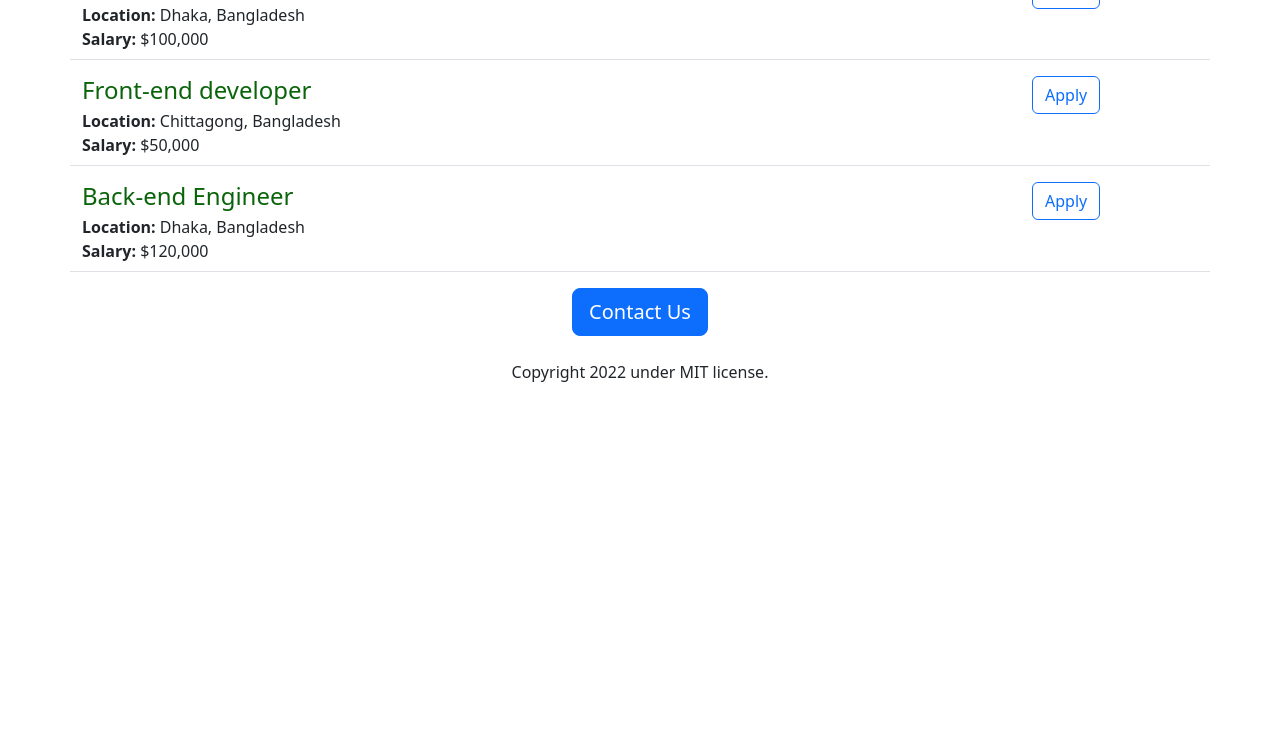
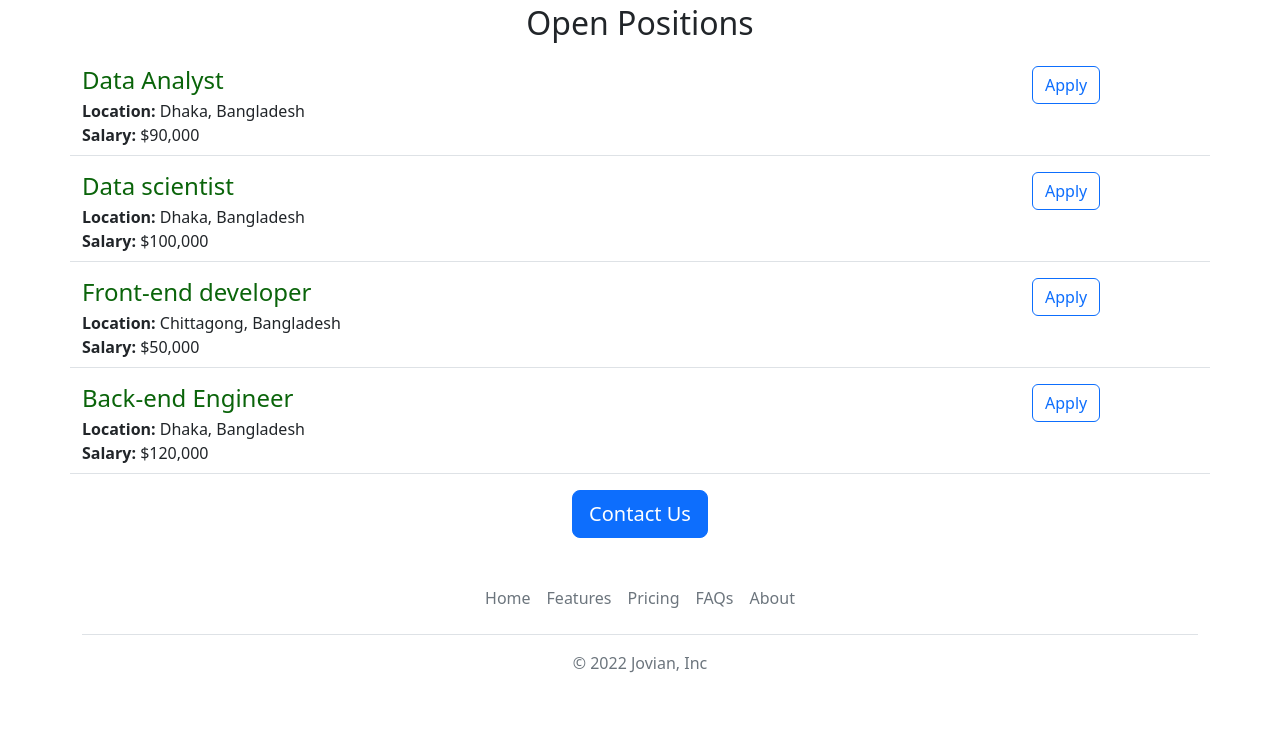
Before and after one commit to Shakil7654/jobian-career-website, a Flask app: page / in a window 1280 px wide. Shown: the part 860-1591 px from the top of the page. Before the commit the page ends 1242 px from the top, so only its background shows below. Run offline with Flask 2, Linux system fonts and the light colour scheme.

Commit message:
added navbar and footer

```diff
--- /dev/null
+++ b/templates/footer.html
@@ -0,0 +1,12 @@
+<div class="container">
+  <footer class="py-3 my-4">
+    <ul class="nav justify-content-center border-bottom pb-3 mb-3">
+      <li class="nav-item"><a href="#" class="nav-link px-2 text-muted">Home</a></li>
+      <li class="nav-item"><a href="#" class="nav-link px-2 text-muted">Features</a></li>
+      <li class="nav-item"><a href="#" class="nav-link px-2 text-muted">Pricing</a></li>
+      <li class="nav-item"><a href="#" class="nav-link px-2 text-muted">FAQs</a></li>
+      <li class="nav-item"><a href="#" class="nav-link px-2 text-muted">About</a></li>
+    </ul>
+    <p class="text-center text-muted">&copy; 2022 Jovian, Inc</p>
+  </footer>
+</div>
--- a/templates/home.html
+++ b/templates/home.html
@@ -10,18 +10,31 @@
         height: 360px;
         width:100%;
         object-fit:cover;
+        margin-bottom: 16px;
       }
     </style>
   </head>
 
   <body>
+    {% include 'nav.html' %}
+    <img class="img-fluid" id="banner" src="https://jobian-career-website.shakil7654.repl.co/static/banner.jpg">
+
     <div class="container">
-      <h1 class="text-center mt-4 mb-4">Jovian Careers</h1>
-      <img class="img-fluid" id="banner" src="https://jobian-career-website.shakil7654.repl.co/static/banner.jpg">
-
-      <h2 class="text-center mt-2 mb-4">About Jovian</h2>
-
-      <p class="lead">Lorem ipsum dolor sit amet, consectetur adipiscing elit, sed do eiusmod tempor incididunt ut labore et dolore magna aliqua. Ut enim ad minim veniam, quis nostrud exercitation ullamco laboris nisi ut aliquip ex ea commodo consequat. Duis aute irure dolor in reprehenderit in voluptate velit esse cillum dolore eu fugiat nulla pariatur. Excepteur sint occaecat cupidatat non proident, sunt in culpa qui officia deserunt mollit anim id est laborum.</p>
+      <h1 class="text-center mt-4 mb-4">
+        Jovian Careers
+      </h1>
+<!--       <h2 class="text-center mt-2 mb-4">About Jovian</h2> -->
+      <div class="row" style="margin-bottom:16px;">
+        <div class="col-md-6">
+      <p class="lead">
+        Lorem ipsum dolor sit amet, consectetur adipiscing elit, sed do eiusmod tempor incididunt ut labore et dolore magna aliqua. Ut enim ad minim veniam, quis nostrud exercitation ullamco laboris nisi ut aliquip ex ea commodo consequat. Duis aute irure dolor in reprehenderit in voluptate velit esse cillum dolore eu fugiat nulla pariatur. Excepteur sint occaecat cupidatat non proident, sunt in culpa qui officia deserunt mollit anim id est laborum.
+      </p>
+        </div>
+        <div class="d-none d-md-block col-md-6">
+          <img src= "/static/people.jpg"
+style="height:320px; border-radius:4px;">
+        </div>
+      </div>
 
       <h2 class="text-center mt-2 mb-4">Open Positions</h2>
 
@@ -33,9 +46,9 @@
 
       <div class="text-center">
       <button class="btn btn-primary btn-lg">Contact Us</button>
-        <p class="mt-4">Copyright 2022 under MIT license. </p>
       </div>
 
     </div>
+    {% include 'footer.html' %}
   </body>
 </html>
--- /dev/null
+++ b/templates/nav.html
@@ -0,0 +1,9 @@
+<nav class="navbar shadow-sm fixed-top bg-white">
+  <div class="container-fluid">
+    <a class="navbar-brand" href="#">
+      <img src="/static/logo.svg" alt="Logo" width="30" height="24" class="d-inline-block align-text-top">
+      Jovian
+    </a>
+  </div>
+</nav>
+<div style = "height:56px"></div>
```
Also changed, not shown: static/logo.svg (added), 1 other file.
